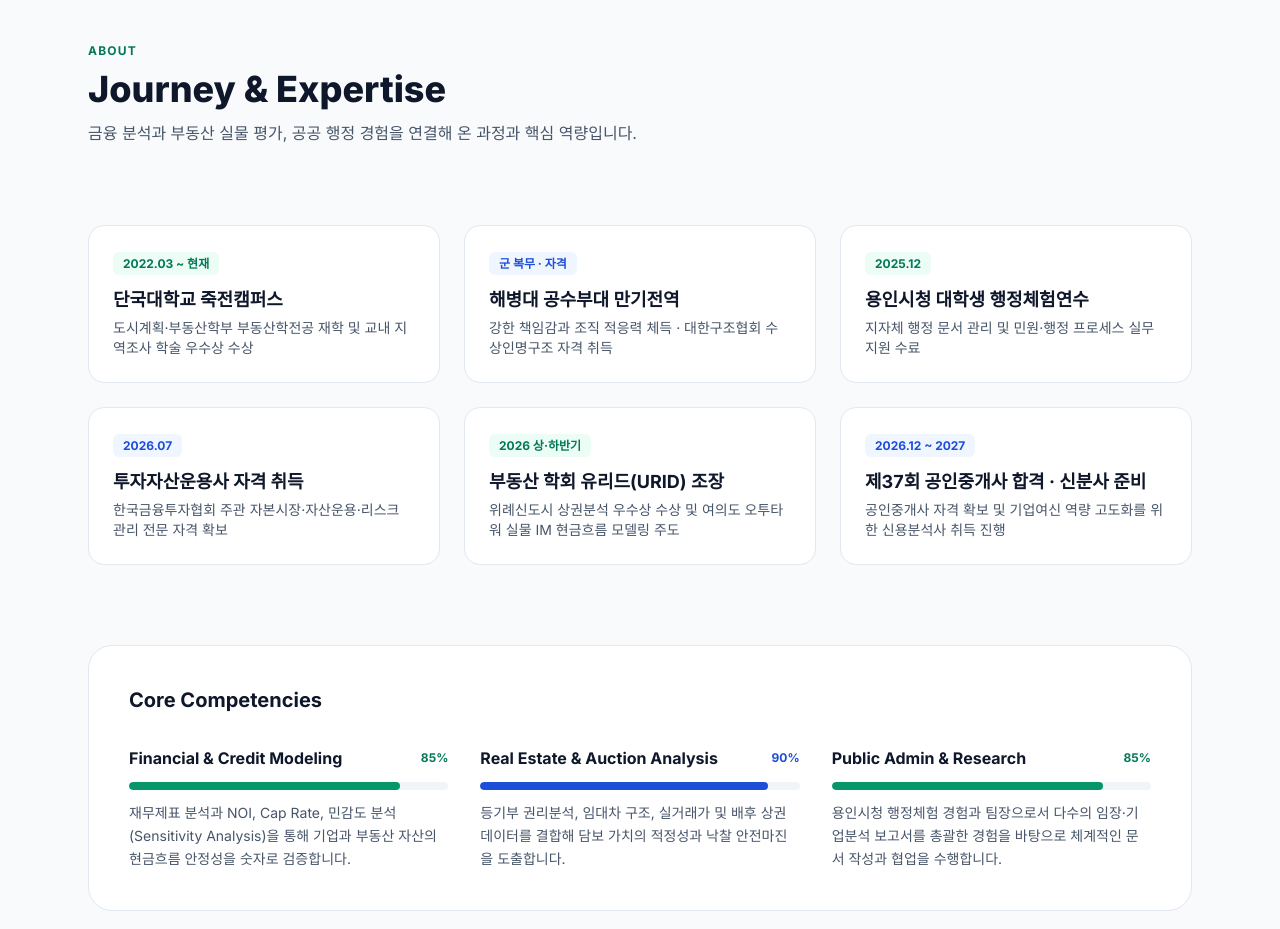
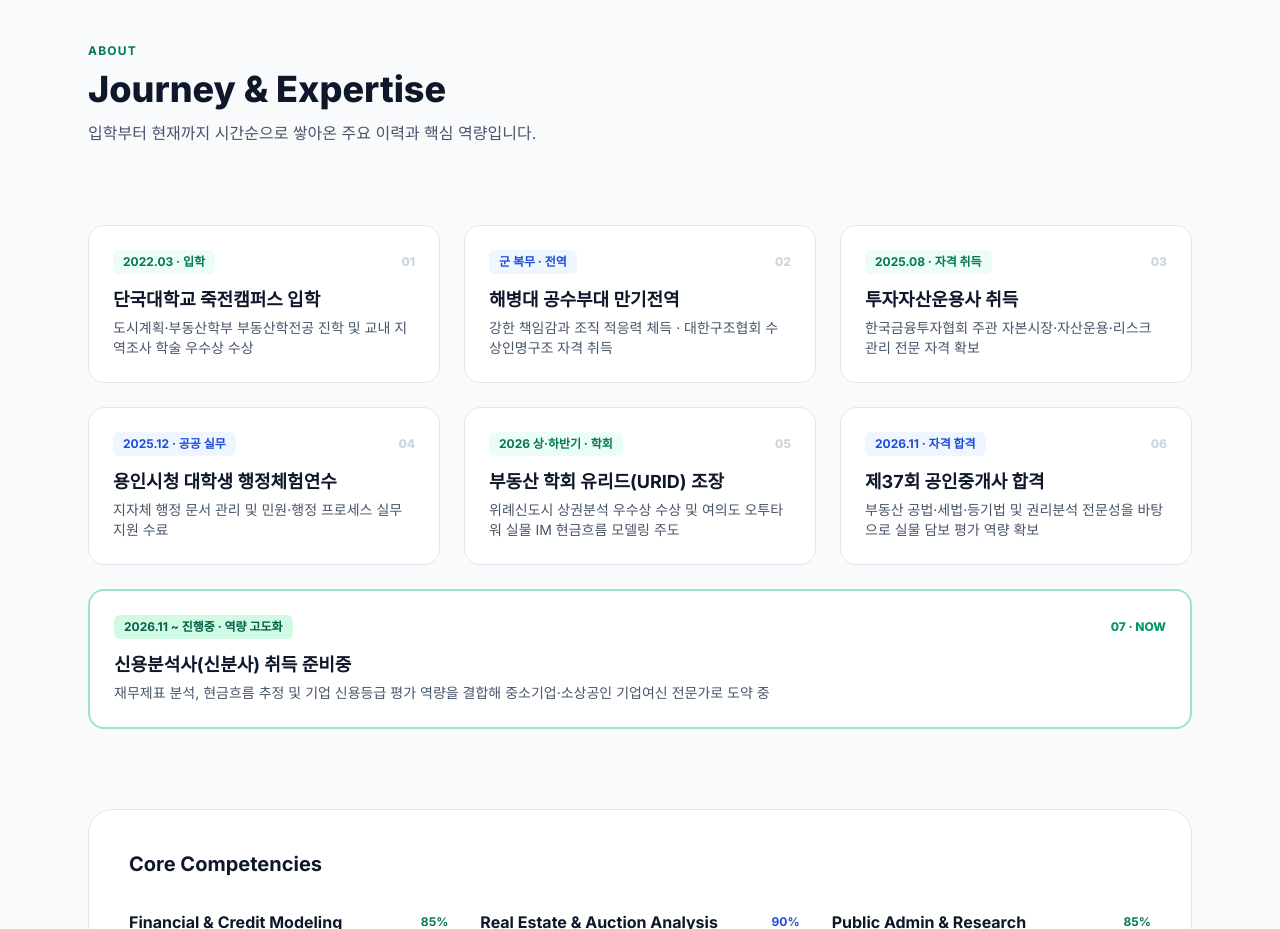
Before and after one commit to khs7425/portfolio, a plain HTML site: page index.html in a window 1280 px wide. Shown: the part 820-1749 px from the top of the page. Drawn offline with nearby package versions, Linux system fonts and the light colour scheme.

Commit message:
Update index.html

```diff
--- a/index.html
+++ b/index.html
@@ -131,45 +131,79 @@
     <div class="max-w-2xl">
       <span class="text-xs font-bold tracking-widest uppercase text-emerald-700">ABOUT</span>
       <h2 class="text-3xl md:text-4xl font-extrabold text-slate-900 mt-2">Journey & Expertise</h2>
-      <p class="text-slate-600 mt-3">금융 분석과 부동산 실물 평가, 공공 행정 경험을 연결해 온 과정과 핵심 역량입니다.</p>
+      <p class="text-slate-600 mt-3">입학부터 현재까지 시간순으로 쌓아온 주요 이력과 핵심 역량입니다.</p>
     </div>
 
-    <!-- Timeline -->
+    <!-- Chronological Timeline (7 Steps) -->
     <div class="grid md:grid-cols-2 lg:grid-cols-3 gap-6">
-      <div class="bg-white p-6 rounded-2xl border border-slate-200 card-hover">
-        <span class="text-xs font-bold text-emerald-700 bg-emerald-50 px-2.5 py-1 rounded-md">2022.03 ~ 현재</span>
-        <h3 class="text-lg font-bold text-slate-900 mt-3">단국대학교 죽전캠퍼스</h3>
-        <p class="text-sm text-slate-600 mt-1">도시계획·부동산학부 부동산학전공 재학 및 교내 지역조사 학술 우수상 수상</p>
+      <!-- 01. 입학 -->
+      <div class="bg-white p-6 rounded-2xl border border-slate-200 card-hover relative">
+        <div class="flex items-center justify-between">
+          <span class="text-xs font-bold text-emerald-700 bg-emerald-50 px-2.5 py-1 rounded-md">2022.03 · 입학</span>
+          <span class="text-xs font-extrabold text-slate-300">01</span>
+        </div>
+        <h3 class="text-lg font-bold text-slate-900 mt-3">단국대학교 죽전캠퍼스 입학</h3>
+        <p class="text-sm text-slate-600 mt-1">도시계획·부동산학부 부동산학전공 진학 및 교내 지역조사 학술 우수상 수상</p>
       </div>
 
-      <div class="bg-white p-6 rounded-2xl border border-slate-200 card-hover">
-        <span class="text-xs font-bold text-blue-700 bg-blue-50 px-2.5 py-1 rounded-md">군 복무 · 자격</span>
+      <!-- 02. 전역 -->
+      <div class="bg-white p-6 rounded-2xl border border-slate-200 card-hover relative">
+        <div class="flex items-center justify-between">
+          <span class="text-xs font-bold text-blue-700 bg-blue-50 px-2.5 py-1 rounded-md">군 복무 · 전역</span>
+          <span class="text-xs font-extrabold text-slate-300">02</span>
+        </div>
         <h3 class="text-lg font-bold text-slate-900 mt-3">해병대 공수부대 만기전역</h3>
         <p class="text-sm text-slate-600 mt-1">강한 책임감과 조직 적응력 체득 · 대한구조협회 수상인명구조 자격 취득</p>
       </div>
 
-      <div class="bg-white p-6 rounded-2xl border border-slate-200 card-hover">
-        <span class="text-xs font-bold text-emerald-700 bg-emerald-50 px-2.5 py-1 rounded-md">2025.12</span>
+      <!-- 03. 투운사 취득 -->
+      <div class="bg-white p-6 rounded-2xl border border-slate-200 card-hover relative">
+        <div class="flex items-center justify-between">
+          <span class="text-xs font-bold text-emerald-700 bg-emerald-50 px-2.5 py-1 rounded-md">2025.08 · 자격 취득</span>
+          <span class="text-xs font-extrabold text-slate-300">03</span>
+        </div>
+        <h3 class="text-lg font-bold text-slate-900 mt-3">투자자산운용사 취득</h3>
+        <p class="text-sm text-slate-600 mt-1">한국금융투자협회 주관 자본시장·자산운용·리스크 관리 전문 자격 확보</p>
+      </div>
+
+      <!-- 04. 행정체험연수 -->
+      <div class="bg-white p-6 rounded-2xl border border-slate-200 card-hover relative">
+        <div class="flex items-center justify-between">
+          <span class="text-xs font-bold text-blue-700 bg-blue-50 px-2.5 py-1 rounded-md">2025.12 · 공공 실무</span>
+          <span class="text-xs font-extrabold text-slate-300">04</span>
+        </div>
         <h3 class="text-lg font-bold text-slate-900 mt-3">용인시청 대학생 행정체험연수</h3>
         <p class="text-sm text-slate-600 mt-1">지자체 행정 문서 관리 및 민원·행정 프로세스 실무 지원 수료</p>
       </div>
 
-      <div class="bg-white p-6 rounded-2xl border border-slate-200 card-hover">
-        <span class="text-xs font-bold text-blue-700 bg-blue-50 px-2.5 py-1 rounded-md">2026.07</span>
-        <h3 class="text-lg font-bold text-slate-900 mt-3">투자자산운용사 자격 취득</h3>
-        <p class="text-sm text-slate-600 mt-1">한국금융투자협회 주관 자본시장·자산운용·리스크 관리 전문 자격 확보</p>
-      </div>
-
-      <div class="bg-white p-6 rounded-2xl border border-slate-200 card-hover">
-        <span class="text-xs font-bold text-emerald-700 bg-emerald-50 px-2.5 py-1 rounded-md">2026 상·하반기</span>
+      <!-- 05. 유리드 조장 -->
+      <div class="bg-white p-6 rounded-2xl border border-slate-200 card-hover relative">
+        <div class="flex items-center justify-between">
+          <span class="text-xs font-bold text-emerald-700 bg-emerald-50 px-2.5 py-1 rounded-md">2026 상·하반기 · 학회</span>
+          <span class="text-xs font-extrabold text-slate-300">05</span>
+        </div>
         <h3 class="text-lg font-bold text-slate-900 mt-3">부동산 학회 유리드(URID) 조장</h3>
         <p class="text-sm text-slate-600 mt-1">위례신도시 상권분석 우수상 수상 및 여의도 오투타워 실물 IM 현금흐름 모델링 주도</p>
       </div>
 
-      <div class="bg-white p-6 rounded-2xl border border-slate-200 card-hover">
-        <span class="text-xs font-bold text-blue-700 bg-blue-50 px-2.5 py-1 rounded-md">2026.12 ~ 2027</span>
-        <h3 class="text-lg font-bold text-slate-900 mt-3">제37회 공인중개사 합격 · 신분사 준비</h3>
-        <p class="text-sm text-slate-600 mt-1">공인중개사 자격 확보 및 기업여신 역량 고도화를 위한 신용분석사 취득 진행</p>
+      <!-- 06. 공인중개사 합격 -->
+      <div class="bg-white p-6 rounded-2xl border border-slate-200 card-hover relative">
+        <div class="flex items-center justify-between">
+          <span class="text-xs font-bold text-blue-700 bg-blue-50 px-2.5 py-1 rounded-md">2026.11 · 자격 합격</span>
+          <span class="text-xs font-extrabold text-slate-300">06</span>
+        </div>
+        <h3 class="text-lg font-bold text-slate-900 mt-3">제37회 공인중개사 합격</h3>
+        <p class="text-sm text-slate-600 mt-1">부동산 공법·세법·등기법 및 권리분석 전문성을 바탕으로 실물 담보 평가 역량 확보</p>
+      </div>
+
+      <!-- 07. 신분사 준비중 -->
+      <div class="bg-white p-6 rounded-2xl border-2 border-emerald-500/40 card-hover relative md:col-span-2 lg:col-span-3">
+        <div class="flex items-center justify-between">
+          <span class="text-xs font-bold text-emerald-800 bg-emerald-100 px-2.5 py-1 rounded-md">2026.11 ~ 진행중 · 역량 고도화</span>
+          <span class="text-xs font-extrabold text-emerald-600">07 · NOW</span>
+        </div>
+        <h3 class="text-lg font-bold text-slate-900 mt-3">신용분석사(신분사) 취득 준비중</h3>
+        <p class="text-sm text-slate-600 mt-1">재무제표 분석, 현금흐름 추정 및 기업 신용등급 평가 역량을 결합해 중소기업·소상공인 기업여신 전문가로 도약 중</p>
       </div>
     </div>
 
```
